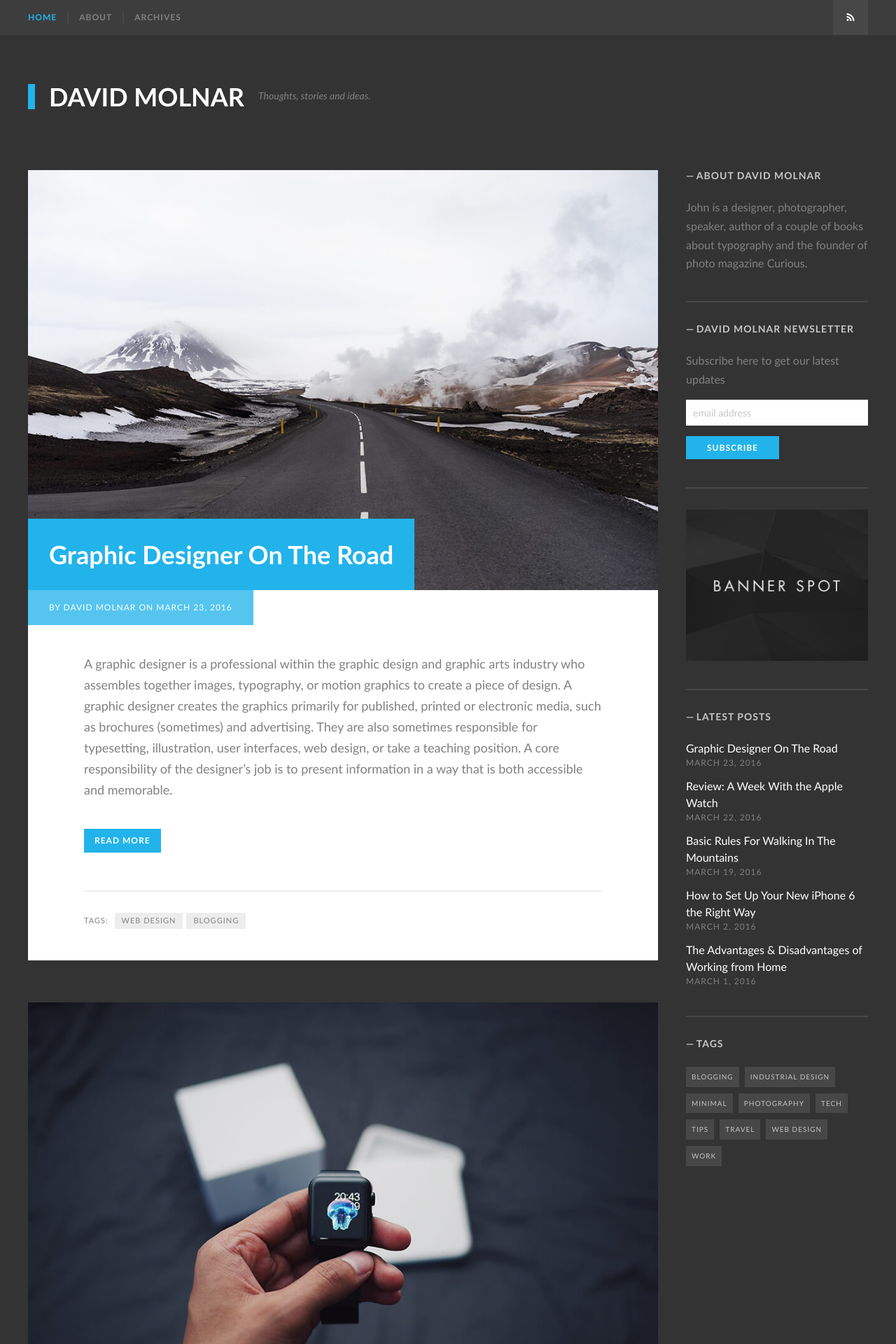
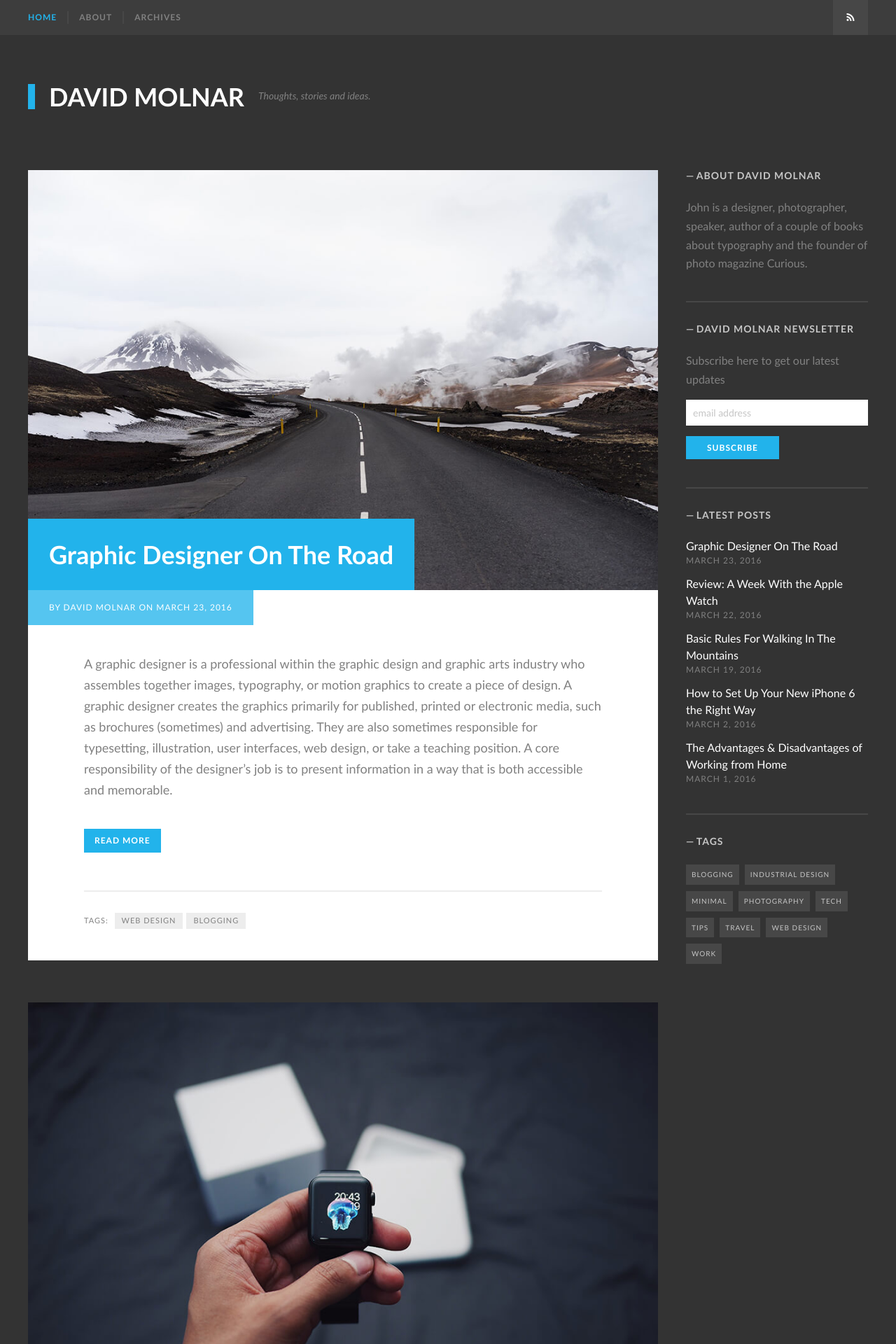
Before and after one commit to mdavid626/blog, a Jekyll site: the page built from index.html, in a window 1280 px wide. Shown: the top 1920 px of the page at 70% size. Built offline with Jekyll 4.4.1, drawn with Linux system fonts in a browser that asks for light colours; some web fonts are replaced; the list of posts is cut into pages by our own code.

Commit message:
disable banner

```diff
--- a/_config.yml
+++ b/_config.yml
@@ -43,8 +43,8 @@ author_location: "Vilnius, Lithuania"
 author_image: /images/authorimage.png
 
 # Sidebar Add banner
-banner_url: "http://justgoodthemes.com"
-banner_image: images/banner.jpg
+#banner_url: "http://justgoodthemes.com"
+#banner_image: images/banner.jpg
 
 # Sidebar newsletter widget - add your form action url for MailChimp signup form here
 mailchimp_url: "//github.us15.list-manage.com/subscribe?u=d0be1a7297837ca479e103216&id=f960dea6fd"
```
